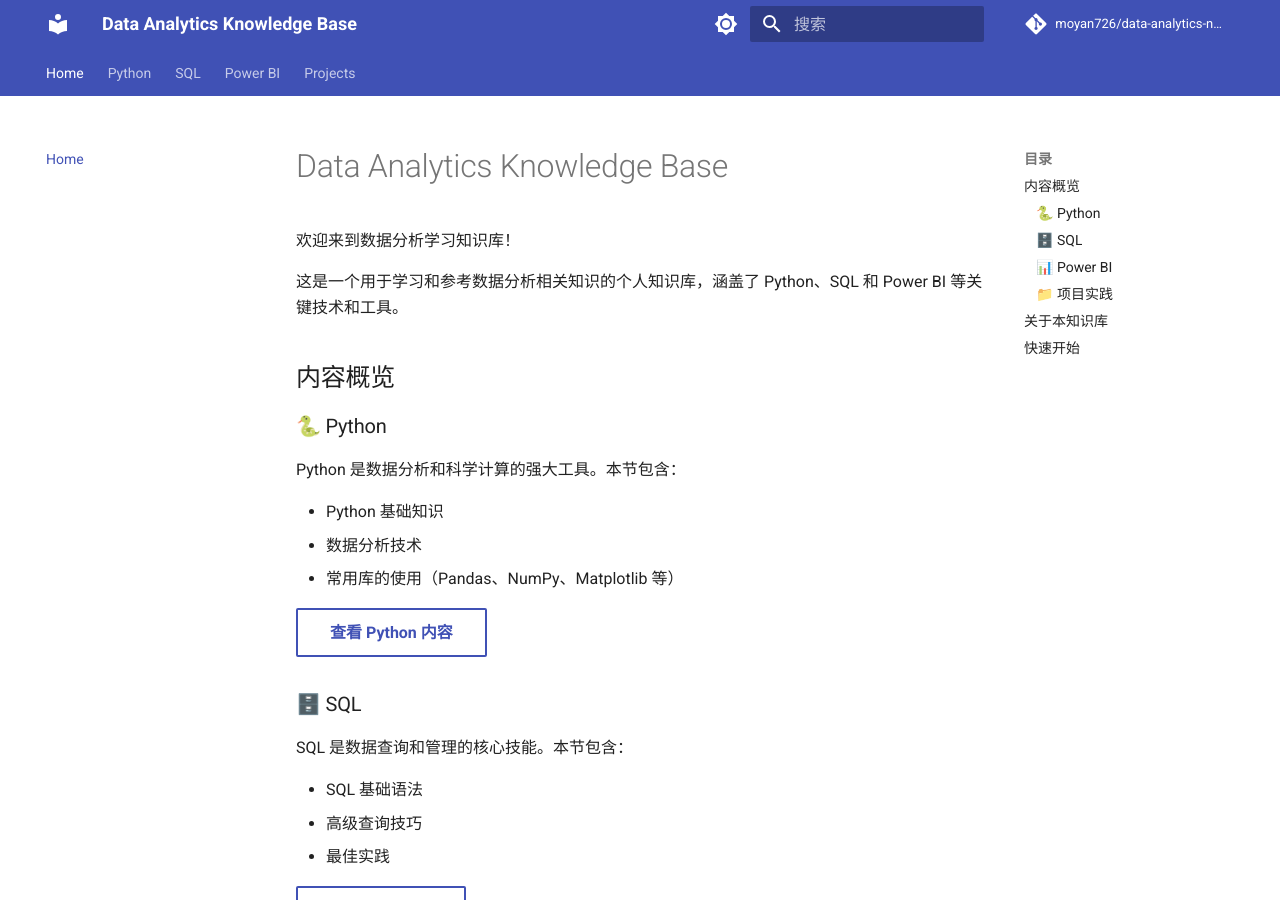
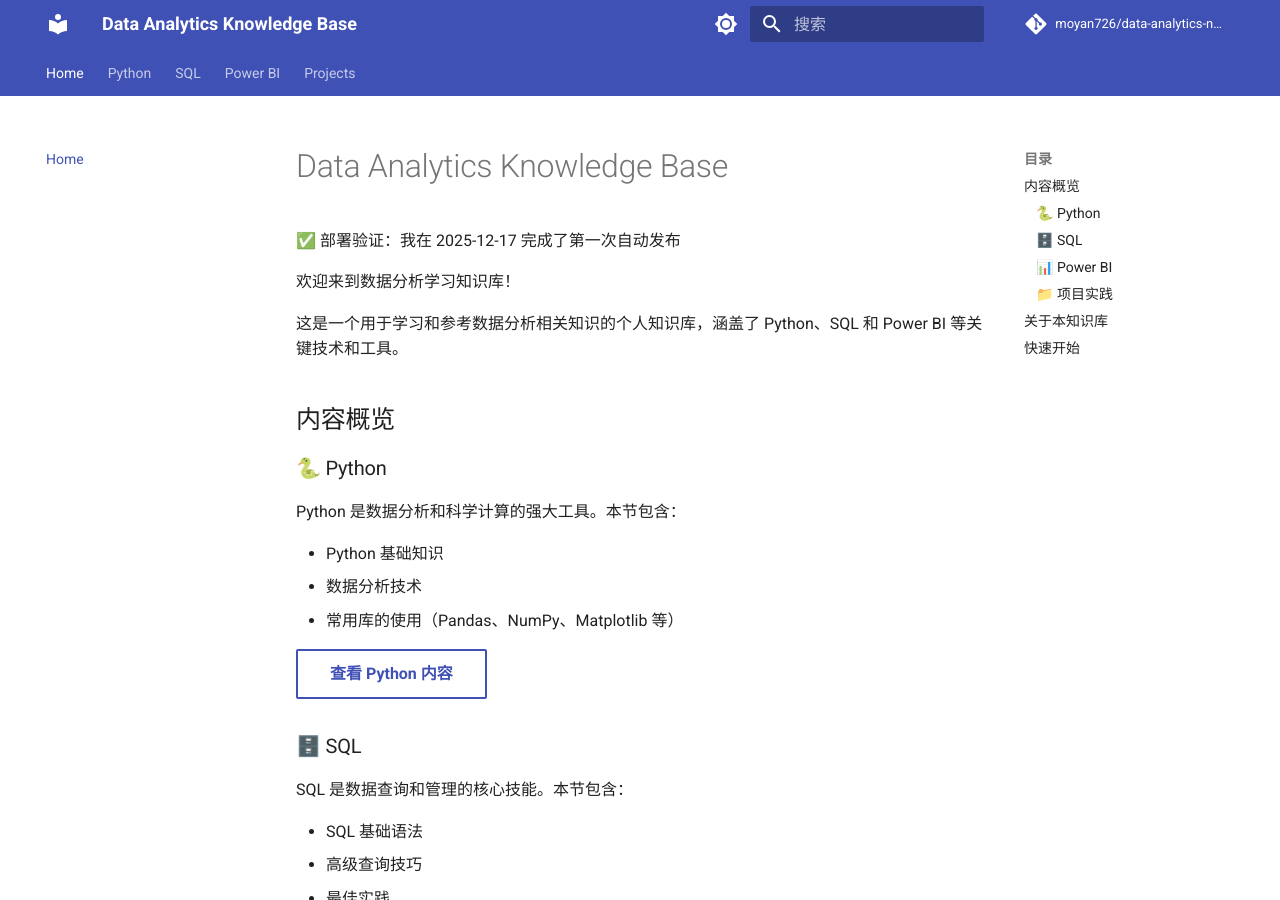
Before and after one commit to moyan726/data-analytics-notes, an MkDocs documentation site: the page built from docs/index.md, in a window 1280 px wide and 900 px high. Built offline with MkDocs 1.6.1 and Material for MkDocs 9.7.7, drawn with Linux system fonts in a browser that asks for light colours; comment, search, counter and statistics services are not loaded.

Commit message:
Add deployment verification to index.md
Added deployment verification note with completion date.

```diff
--- a/docs/index.md
+++ b/docs/index.md
@@ -1,4 +1,6 @@
 # Data Analytics Knowledge Base
+
+✅ 部署验证：我在 2025-12-17 完成了第一次自动发布
 
 欢迎来到数据分析学习知识库！
 
```
